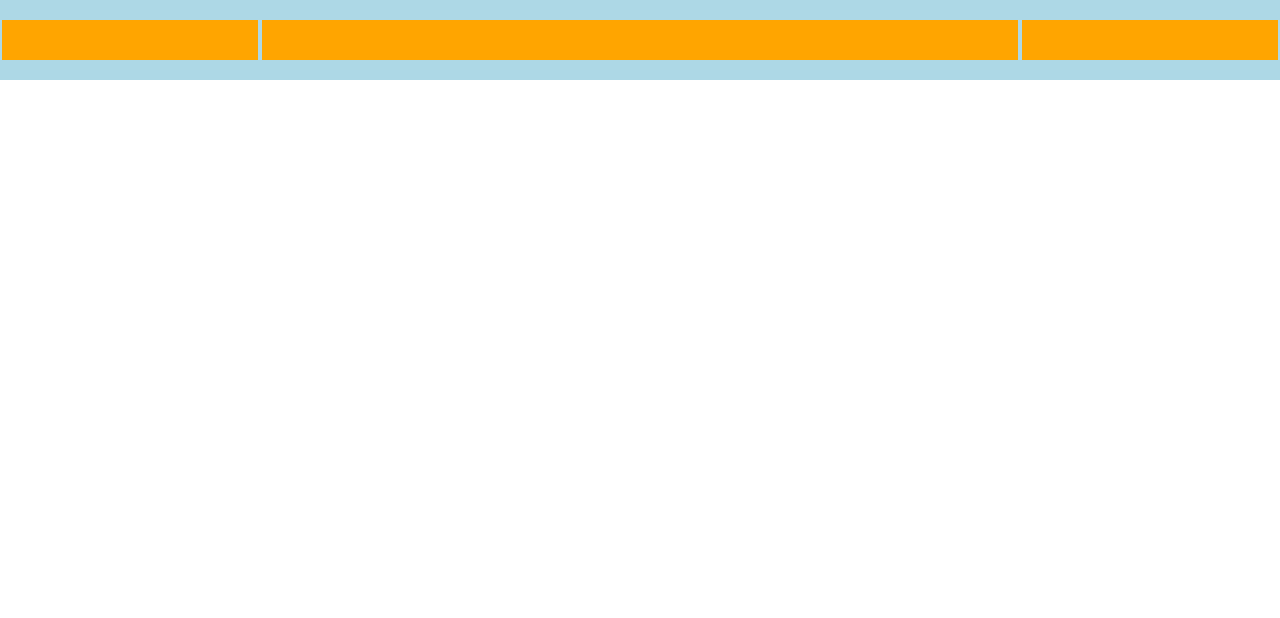
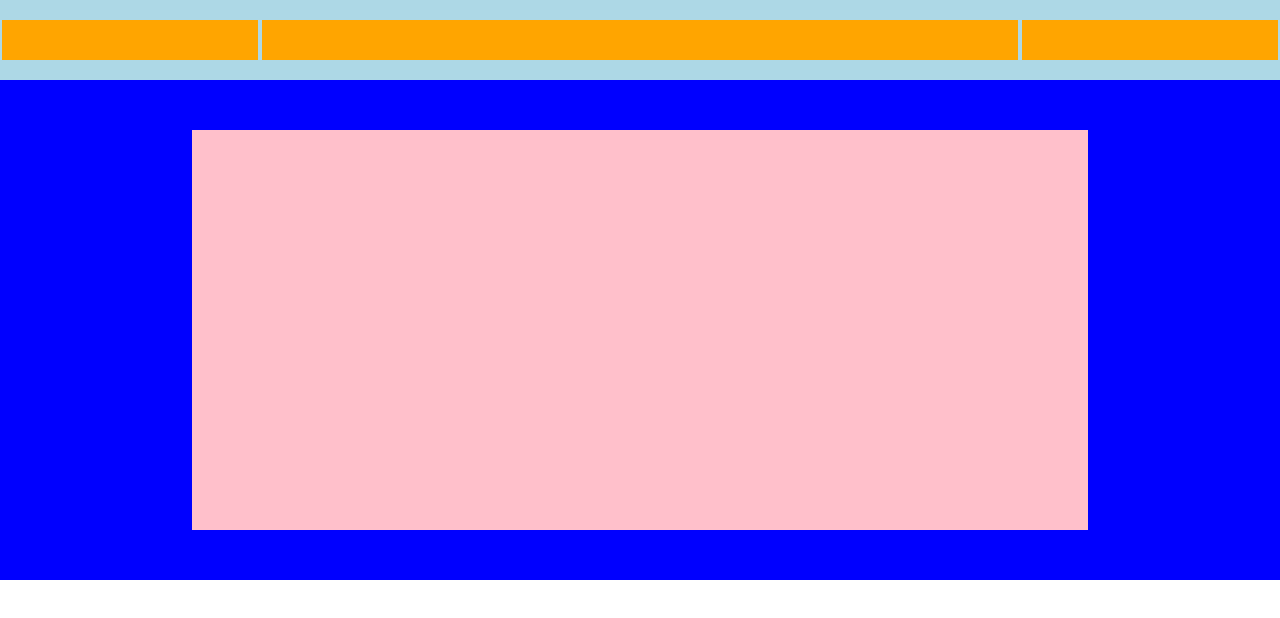
Before and after one commit to Mark-dev30/htmlcss-struttura-discord, a plain HTML site: page index.html in a window 1280 px wide. Drawn offline with Linux system fonts and the light colour scheme.

Commit message:
main section_1 done

```diff
--- a/css/style.css
+++ b/css/style.css
@@ -31,6 +31,9 @@
 .grey{
     background-color: grey;
 }
+.white{
+    background-color: white;
+}
 
 /* header start */
 
@@ -56,3 +59,15 @@
 /* header end */
 
 /* main start */
+.row_sect1{
+    display: flex;
+    height: 500px ;
+    width: 100%;
+    align-items: center;
+}
+
+.column_sect1{
+    margin: 0 auto;
+    height: 80%;
+    width: 70%;
+}
--- a/index.html
+++ b/index.html
@@ -21,9 +21,15 @@
     <!-- header end -->
     <!-- main start -->
     <main>
-        <div class="container_main">
-            <div class="row_main blue">
-                <div class="column_main pink"></div>
+        <!-- section one -->
+        <div class="container_sect1">
+            <div class="row_sect1 blue">
+                <div class="column_sect1 pink"></div>
+            </div>
+        </div>
+        <div class="container_sect2">
+            <div class="row_sect2">
+                <div class="column_sect2"></div>
             </div>
         </div>
     </main>
```
